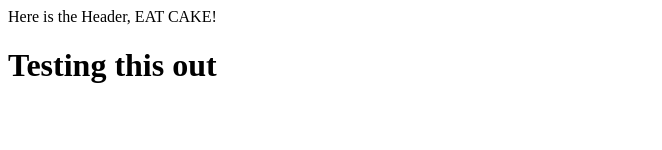
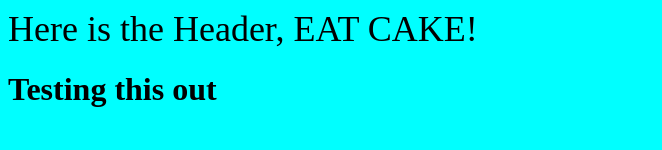
Before and after one commit to ericjobrien/deployment-lab, a website: page index.html in a window 1280 px wide. Shown: the top 150 px of the page, without its empty margins (0-662 px from the left). Drawn offline with Linux system fonts and the light colour scheme.

Commit message:
figured out the css issue

```diff
--- a/index.html
+++ b/index.html
@@ -1,7 +1,7 @@
 <!DOCTYPE html>
 <html lang="en">
 <head>
-    <link href="stylesheet.css"/>
+    <link rel="stylesheet" href="stylesheet.css"/>
     <meta charset="UTF-8">
     <meta http-equiv="X-UA-Compatible" content="IE=edge">
     <meta name="viewport" content="width=device-width, initial-scale=1.0">
```
